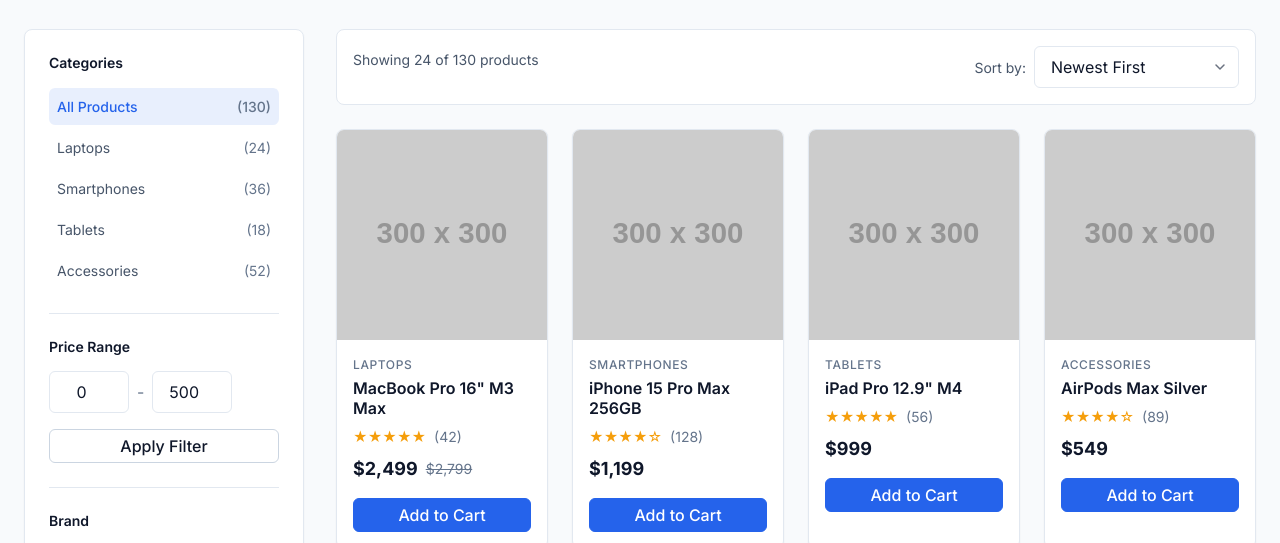
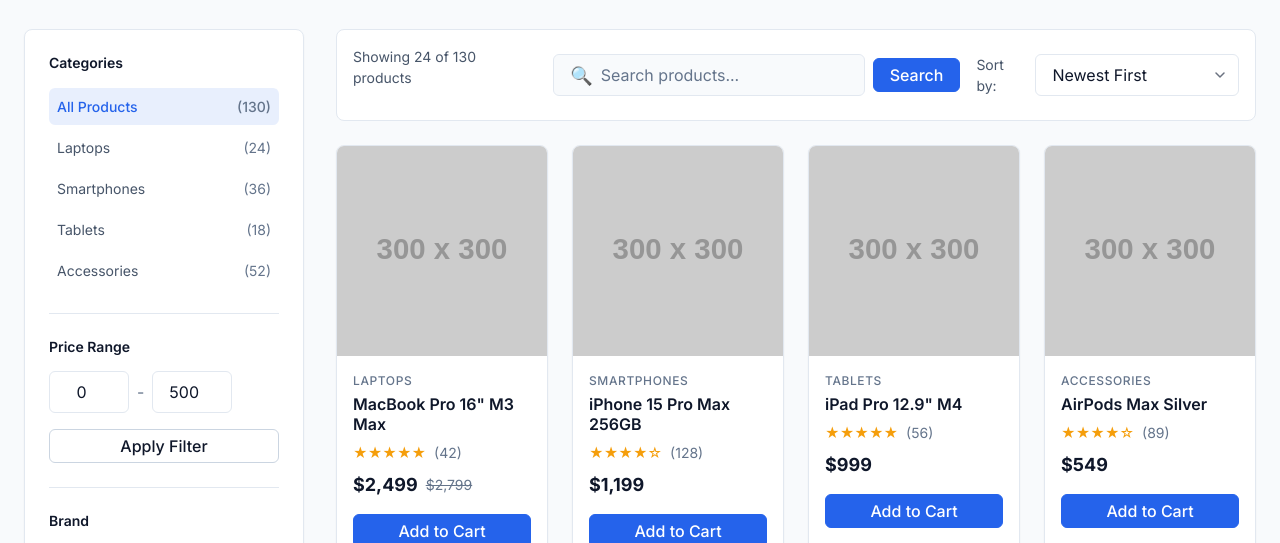
Before and after one commit to romandzo95/frontEndInternetShop, a plain HTML site: page lab1/products.html in a window 1280 px wide. Shown: the part 220-763 px from the top of the page. Drawn offline with Linux system fonts and the light colour scheme; placeholder pictures from the web are drawn by us.

Commit message:
Some changes to products

```diff
--- a/lab1/products.html
+++ b/lab1/products.html
@@ -122,9 +122,20 @@
                     <!-- Sort & View Options -->
                     <div class="products-toolbar">
                         <p class="products-count">Showing 24 of 130 products</p>
+
+                        <form class="products-search" role="search">
+                            <label class="sr-only" for="product-search">Search products</label>
+                            <div class="products-search__field">
+                                <span class="products-search__icon">🔍</span>
+                                <input id="product-search" name="q" type="search" class="input"
+                                    placeholder="Search products...">
+                            </div>
+                            <button type="submit" class="btn btn--primary">Search</button>
+                        </form>
+
                         <div class="products-sort">
-                            <label>Sort by:</label>
-                            <select class="select">
+                            <label for="products-sort">Sort by:</label>
+                            <select id="products-sort" class="select">
                                 <option>Newest First</option>
                                 <option>Price: Low to High</option>
                                 <option>Price: High to Low</option>
--- a/lab1/scss/_base.scss
+++ b/lab1/scss/_base.scss
@@ -186,6 +186,10 @@ table {
     @include visually-hidden;
 }
 
+.visually-hidden {
+    @include visually-hidden;
+}
+
 // Responsive utilities
 @include md {
     .page-title {
--- a/lab1/scss/_products.scss
+++ b/lab1/scss/_products.scss
@@ -219,6 +219,61 @@
     color: $text-secondary;
 }
 
+.products-search {
+    display: flex;
+    gap: $spacing-sm;
+    align-items: center;
+
+    &__field {
+        position: relative;
+        display: flex;
+        align-items: center;
+        background-color: $color-gray-50;
+        border: 1px solid $border-color;
+        border-radius: $radius-md;
+        padding: 0 $spacing-md;
+        min-width: 260px;
+        transition: border-color $transition-fast, box-shadow $transition-fast, background-color $transition-fast;
+    }
+
+    &__icon {
+        color: $text-muted;
+        margin-right: $spacing-sm;
+        font-size: $font-size-lg;
+        display: inline-flex;
+        align-items: center;
+    }
+
+    .input {
+        width: 100%;
+        border: none;
+        background: transparent;
+        padding-left: 0;
+        box-shadow: none;
+
+        &:focus {
+            outline: none;
+            box-shadow: none;
+        }
+    }
+
+    &:focus-within {
+        .products-search__field {
+            border-color: $color-primary;
+            box-shadow: 0 0 0 3px rgba($color-primary, 0.12);
+            background-color: $color-white;
+        }
+
+        .products-search__icon {
+            color: $color-primary;
+        }
+    }
+
+    @include sm {
+        margin-left: auto;
+    }
+}
+
 .products-sort {
     display: flex;
     align-items: center;
```
Also changed, not shown: lab1/css/main.css, 1 other file.
